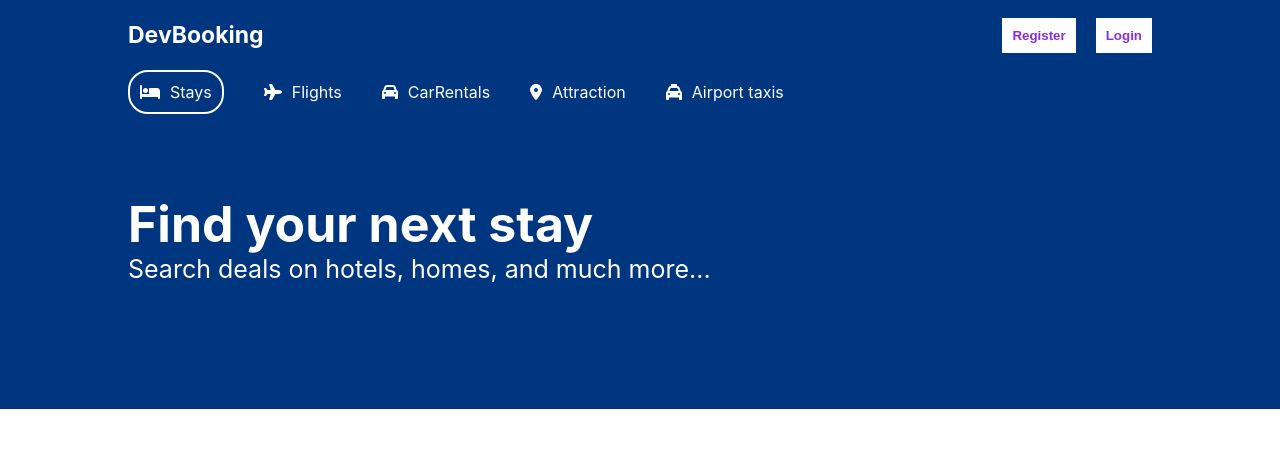
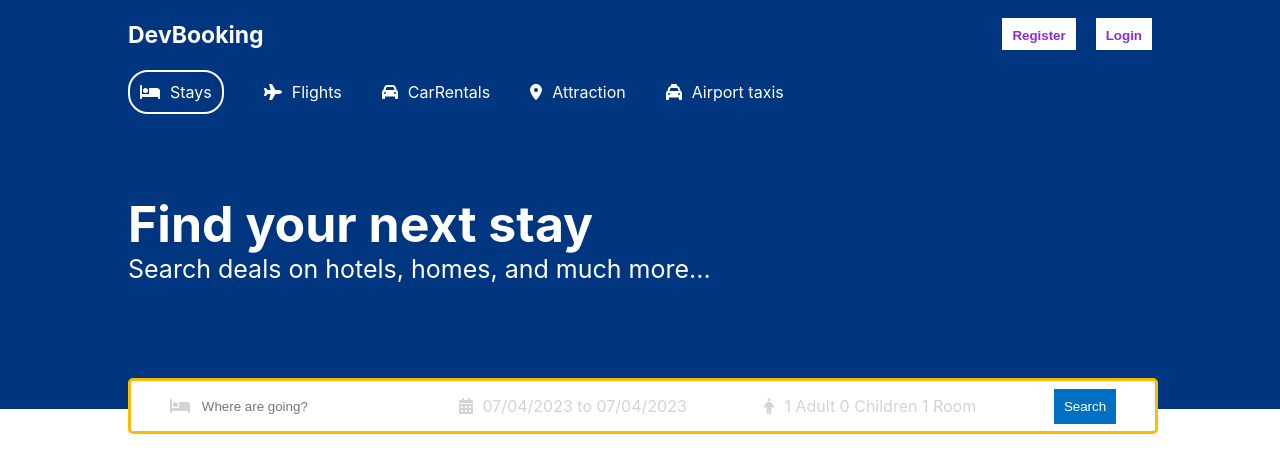
Before and after one commit to mskothari07/booking-.com-clone, a React (Create React App) app in the folder client/app/: page / in a window 1280 px wide. Shown: the top 472 px of the page. Built offline with nearby package versions, Linux system fonts and the light colour scheme.

Commit message:
Header Part Done added it in /hotels

```diff
--- a/client/app/package.json
+++ b/client/app/package.json
@@ -10,7 +10,9 @@
     "@testing-library/jest-dom": "^5.16.5",
     "@testing-library/react": "^13.4.0",
     "@testing-library/user-event": "^13.5.0",
+    "date-fns": "^2.29.3",
     "react": "^18.2.0",
+    "react-date-range": "^1.4.0",
     "react-dom": "^18.2.0",
     "react-router-dom": "^6.10.0",
     "react-scripts": "5.0.1",
--- a/client/app/src/components/Header/Header.jsx
+++ b/client/app/src/components/Header/Header.jsx
@@ -1,40 +1,165 @@
-import './header.css'
+import "./header.css";
 import { FontAwesomeIcon } from "@fortawesome/react-fontawesome";
-import {faBed, faCar, faLocationDot, faPlane, faTaxi} from "@fortawesome/free-solid-svg-icons"
+import {
+    faBed,
+    faCalendarDays,
+    faCar,
+    faLocationDot,
+    faPerson,
+    faPlane,
+    faTaxi,
+} from "@fortawesome/free-solid-svg-icons";
+import { DateRange } from "react-date-range";
+import { useState } from "react";
+import "react-date-range/dist/styles.css"; // main css file
+import "react-date-range/dist/theme/default.css"; // theme css file
+import { format } from "date-fns";
 
-const Header = () => {
+const Header = ({type}) => {
+    const [openDate, setOpenDate] = useState(false);
+
+    const [date, setDate] = useState([
+        {
+            startDate: new Date(),
+            endDate: new Date(),
+            key: "selection",
+        },
+    ]);
+
+    const [openOptions, setOpenOptions] = useState(false);
+    const [options, setOptions] = useState({
+        adult: 1,
+        children: 0,
+        room: 1,
+    });
+
+    const handleOption = (name, operation) => {
+        setOptions((prev) => {
+            return {
+                ...prev,
+                [name]: operation === "i" ? options[name] + 1 : options[name] - 1,
+            };
+        });
+    };
     return (
-    <div className='header'>
-        <div className="headerContainer">
+        <div className="header">
+            <div className={type === "list" ? "headerContainer listMode" : 'headerContainer' }>
                 <div className="headerList">
                     <div className="headerListItems active">
-                    <FontAwesomeIcon icon={faBed}/>
+                        <FontAwesomeIcon icon={faBed} />
                         <span>Stays</span>
                     </div>
                     <div className="headerListItems">
-                    <FontAwesomeIcon icon={faPlane}/>
+                        <FontAwesomeIcon icon={faPlane} />
                         <span>Flights</span>
                     </div>
                     <div className="headerListItems">
-                    <FontAwesomeIcon icon={faCar}/>
+                        <FontAwesomeIcon icon={faCar} />
                         <span>CarRentals</span>
                     </div>
                     <div className="headerListItems">
-                    <FontAwesomeIcon icon={faLocationDot}/>
+                        <FontAwesomeIcon icon={faLocationDot} />
                         <span>Attraction</span>
                     </div>
                     <div className="headerListItems">
-                    <FontAwesomeIcon icon={faTaxi}/>
+                        <FontAwesomeIcon icon={faTaxi} />
                         <span>Airport taxis</span>
                     </div>
                 </div>
-            <h1 className="headerTitles">Find your next stay</h1>
+                { type !== 'list' &&
+                    <>  <h1 className="headerTitles">Find your next stay</h1>
                 <p className="headerDescription">
                     Search deals on hotels, homes, and much more...
                 </p>
+                <div className="headerSearch">
+                    <div className="headerSearchItem">
+                        <FontAwesomeIcon icon={faBed} className="headerIcon" />
+                        <input
+                            type="text"
+                            placeholder="Where are going?"
+                            className="headerSearchInput"
+                        />
+                    </div>
+                    <div className="headerSearchItem">
+                        <FontAwesomeIcon icon={faCalendarDays} className="headerIcon" />
+                        <span
+                            className="headerSearchText"
+                            onClick={() => setOpenDate(!openDate)}
+                        >{`${format(date[0].startDate, "dd/MM/yyyy")} to ${format(
+                            date[0].endDate,
+                            "dd/MM/yyyy"
+                        )}`}</span>
+                        {openDate && (
+                            <DateRange
+                                editableDateInputs={true}
+                                onChange={(item) => setDate([item.selection])}
+                                moveRangeOnFirstSelection={false}
+                                ranges={date}
+                                className="dateCalendar"
+                                minDate={new Date()}
+                            />
+                        )}
+                    </div>
+                    <div className="headerSearchItem">
+                        <FontAwesomeIcon icon={faPerson} className="headerIcon" />
+                        <span className="headerSearchText" onClick={()=>setOpenOptions(!openOptions)}>
+                            {`${options.adult} Adult ${options.children} Children ${options.room} Room`}{" "}
+                        </span>
+                        { openOptions && <div className="options">
+                            <div className="optionItem">
+                                <span className="OptionText">Adult</span>
+                                <div className="optionCounter">
+                                    <button
+                                        className="optionCounterButton"
+                                        onClick={() => handleOption("adult", "d")}
+                                        disabled={options.adult <= 1}
+                                    >-</button>
+                                    <span className="optionCounterNumber">{options.adult}</span>
+                                    <button
+                                        className="optionCounterButton"
+                                        onClick={() => handleOption("adult", "i")}
+                                    >+</button>
                                 </div>
                             </div>
-  )
-}
+                            <div className="optionItem">
+                                <span className="OptionText">Children</span>
+                                <div className="optionCounter">
+                                    <button
+                                        className="optionCounterButton"
+                                        onClick={() => handleOption("children", "d")}
+                                        disabled={options.children <= 0}
+                                    >-</button>
+                                    <span className="optionCounterNumber">{options.children}</span>
+                                    <button
+                                        className="optionCounterButton"
+                                        onClick={() => handleOption("children", "i")}
+                                    >+</button>
+                                </div>
+                            </div>
+                            <div className="optionItem">
+                                <span className="OptionText">Room</span>
+                                <div className="optionCounter">
+                                    <button
+                                        className="optionCounterButton"
+                                        onClick={() => handleOption("room", "d")}
+                                        disabled={options.room <= 1}
+                                    >-</button>
+                                    <span className="optionCounterNumber">{options.room}</span>
+                                    <button
+                                        className="optionCounterButton"
+                                        onClick={() => handleOption("room", "i")}
+                                    >+</button>
+                                </div>
+                            </div>
+                        </div>}
+                    </div>
+                    <div className="headerSearchItem">
+                        <button className="headerBtn">Search</button>
+                    </div>
+                </div> </>}
+            </div>
+        </div>
+    );
+};
 
-export default Header
+export default Header;
--- a/client/app/src/components/Header/header.css
+++ b/client/app/src/components/Header/header.css
@@ -3,11 +3,16 @@
     color: white;
     display: flex;
     justify-content: center;
+    position: relative;
 }
 .headerContainer{
     width: 100%;
     max-width: 1024px;
     margin: 20px 0px 100px 0px;
+}
+
+.headerContainer.listMode{
+margin: 20px 0px 0px 0px;
 }
 
 .headerList{
@@ -37,3 +42,89 @@
     margin-top: 0px;
     font-size: 25px;
 }
+
+.headerSearch{
+    height: 30px;
+    background-color: white;
+    border: 3px solid #febb02;
+    display: flex;
+    align-items: center;
+    justify-content: space-around;
+    padding: 10px 0px;
+    border-radius: 5px;
+    position: absolute;
+    bottom: -25px;
+    width: 100%;
+    max-width: 1024px;
+}
+.headerIcon{
+    color: lightgrey;
+}
+
+.headerBtn{
+    background-color: #0071c2;
+    color: white;
+    font-weight: 500;
+    border: none;
+    padding: 10px;
+    cursor: pointer;
+}
+
+.headerSearchItem{
+    display: flex;
+    align-items: center;
+    gap: 10px;
+}
+
+.headerSearchInput{
+    border: none;
+    outline: none;
+}
+
+.headerSearchText{
+    color: lightgray;
+    cursor: pointer;
+}
+
+.dateCalendar{
+    position: absolute;
+    top: 50px;
+}
+
+.options{
+    position: absolute;
+    top: 50px;
+    background-color: white;
+    color: gray;
+    border-radius: 5px;
+    -webkit-box-shadow: 0px 0px 10px -5px  rgba(0, 0, 0, 0.4);
+    box-shadow: 0px 0px 10px -5px rgba(0, 0, 0, 0.4);
+}
+
+.optionItem{
+    width: 200px;
+    display: flex;
+    justify-content: space-between;
+    margin: 10px;
+}
+
+.optionCounter{
+    display: flex;
+    align-items: center;
+    gap: 10px;
+    font-size: 12px;
+    color: black;
+}
+
+.optionCounterButton{
+    width: 30px;
+    height: 30px;
+    border: 1px solid #0071c2;
+    color: #0071c2;
+    cursor: pointer;
+    background-color: white;
+}
+
+.optionCounterButton:disabled{
+    cursor: not-allowed;
+}
--- a/client/app/src/pages/list/List.jsx
+++ b/client/app/src/pages/list/List.jsx
@@ -1,7 +1,14 @@
 import React from "react";
+import Header from "../../components/Header/Header";
+import Navbar from "../../components/Navbar/Navbar";
 
 const List = () => {
-  return <div>List</div>;
+  return (
+    <div>
+    <Navbar/>
+      <Header type="list"/>
+    </div>
+  )
 };
 
 export default List;
```
Also changed, not shown: 1 other file (tests, documents, lock files or other folders). Lines whose indentation alone changed are shown as unchanged.
